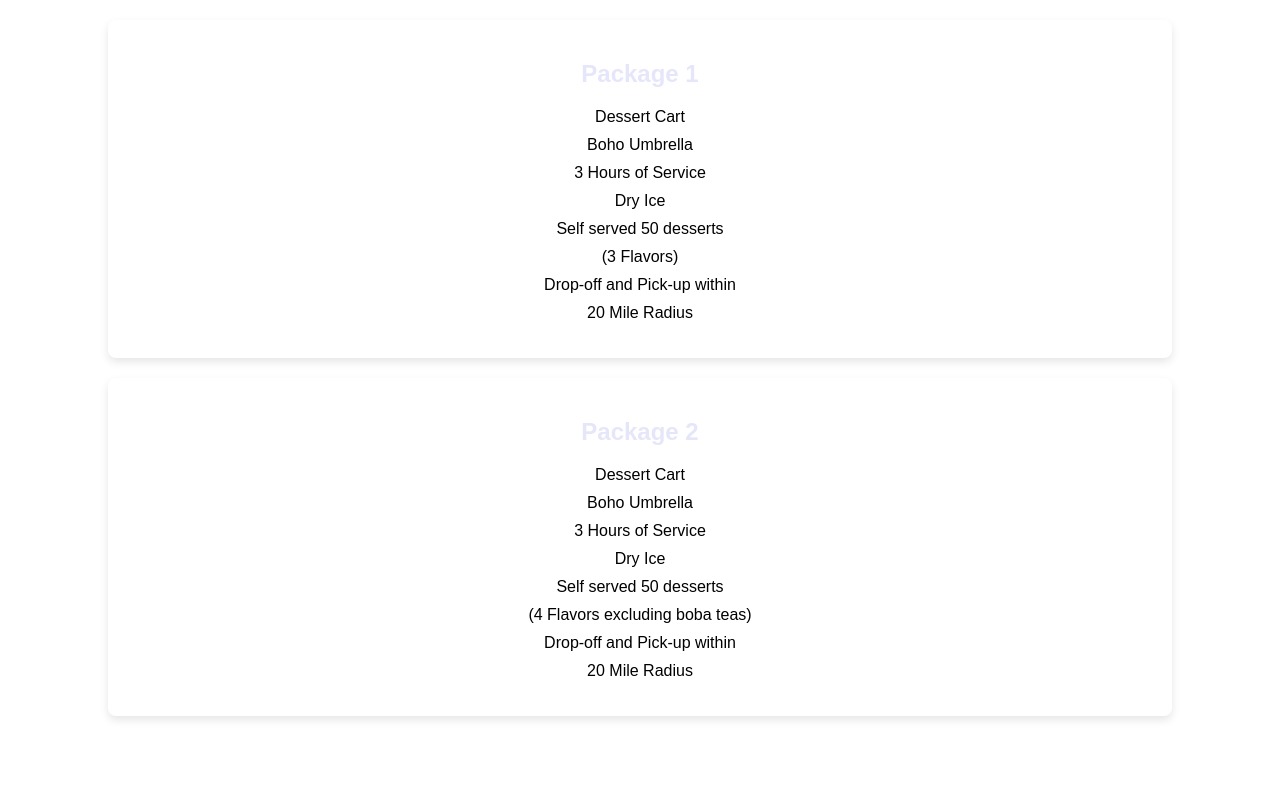
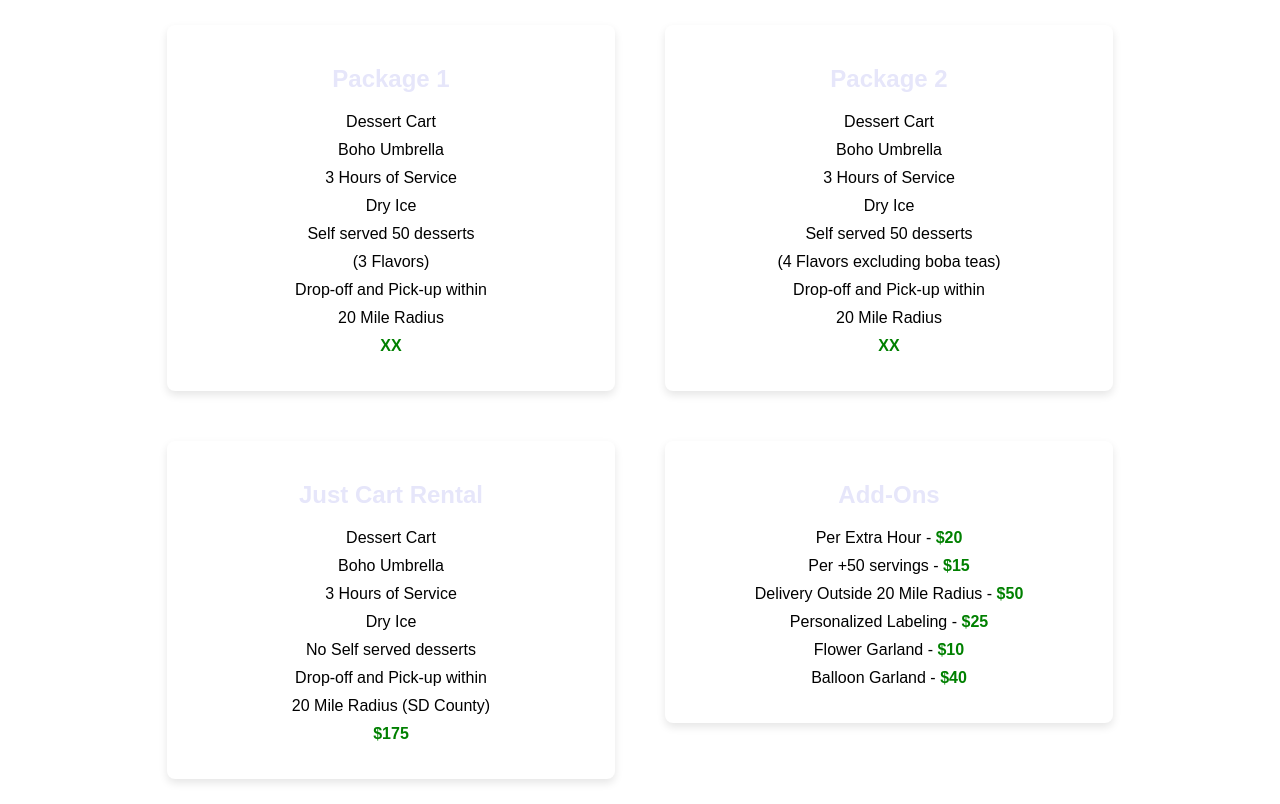
Before and after one commit to SixFourDev/sweetcartrental, a React (Create React App) app in the folder sweetcartrental/: page /packages in a window 1280 px wide. Built offline with nearby package versions, Linux system fonts and the light colour scheme; the HTML template or start-up script is replaced by a standard one.

Commit message:
worked on packages pages and styling

```diff
--- a/sweetcartrental/src/App.css
+++ b/sweetcartrental/src/App.css
@@ -72,14 +72,22 @@
 
 /* Packages Page */
 
+.packages-page {
+  display: flex;
+  justify-content: center;
+  align-items: flex-start;
+  flex-wrap: wrap;
+}
+
 .package {
-  width: 80%;
-  margin: 20px auto;
+  width: 35%;
+  margin: 25px;
   padding: 20px;
   background-color: white;
   border-radius: 8px;
   box-shadow: 0 4px 8px rgba(0, 0, 0, 0.1);
   text-align: center;
+  box-sizing: border-box;
 }
 
 .package h2 {
@@ -95,6 +103,12 @@
   margin: 10px 0;
 }
 
+.package .price {
+  font-weight: bold;
+  color: green;
+}
+
+
 /* Responsive Design */
 
 @media (max-width: 768px) {
@@ -105,4 +119,14 @@
   .see-packages-button {
     top: 80%;
   }
+
+  .packages-page {
+    flex-direction: column;
+    align-items: center;
+  }
+
+  .package {
+    width: 90%;
+    margin-right: 0;
+  }
 }
--- a/sweetcartrental/src/components/PackagesPage.jsx
+++ b/sweetcartrental/src/components/PackagesPage.jsx
@@ -18,6 +18,7 @@ const PackagesPage = () => {
           <li>(3 Flavors)</li>
           <li>Drop-off and Pick-up within</li>
           <li>20 Mile Radius</li>
+          <span className="price">XX</span>
         </ul>
       </div>
 
@@ -33,6 +34,35 @@ const PackagesPage = () => {
           <li>(4 Flavors excluding boba teas)</li>
           <li>Drop-off and Pick-up within</li>
           <li>20 Mile Radius</li>
+          <span className="price">XX</span>
+        </ul>
+      </div>
+
+      {/* Just Cart Rental */}
+      <div className="package">
+        <h2>Just Cart Rental</h2>
+        <ul>
+          <li>Dessert Cart</li>
+          <li>Boho Umbrella</li>
+          <li>3 Hours of Service</li>
+          <li>Dry Ice</li>
+          <li>No Self served desserts</li>
+          <li>Drop-off and Pick-up within</li>
+          <li>20 Mile Radius (SD County)</li>
+          <span className="price">$175</span>
+        </ul>
+      </div>
+
+      {/* Add-Ons */}
+      <div className="package">
+        <h2>Add-Ons</h2>
+        <ul>
+          <li>Per Extra Hour - <span className="price">$20</span></li>
+          <li>Per +50 servings - <span className="price">$15</span></li>
+          <li>Delivery Outside 20 Mile Radius - <span className="price">$50</span></li>
+          <li>Personalized Labeling - <span className="price">$25</span></li>
+          <li>Flower Garland - <span className="price">$10</span></li>
+          <li>Balloon Garland - <span className="price">$40</span></li>
         </ul>
       </div>
     </div>
```
